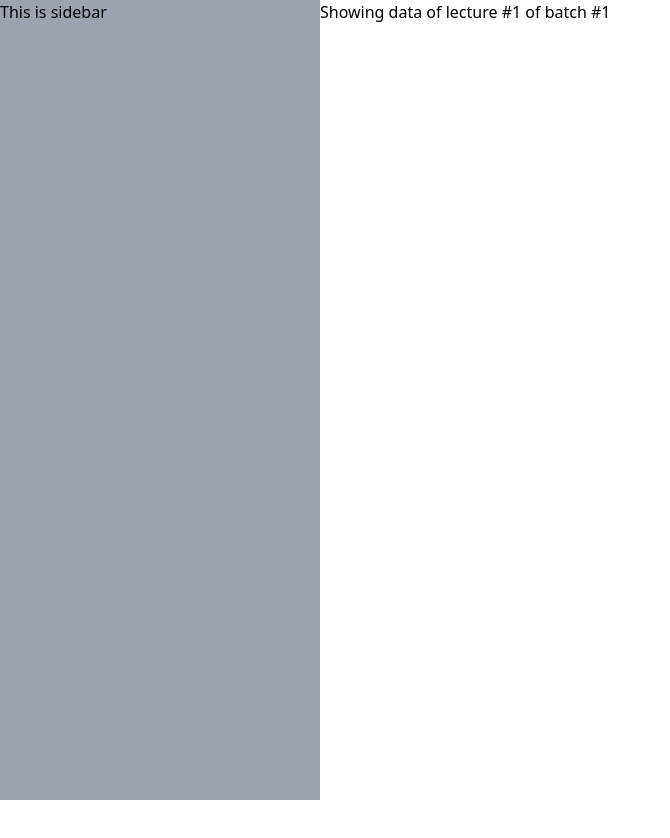
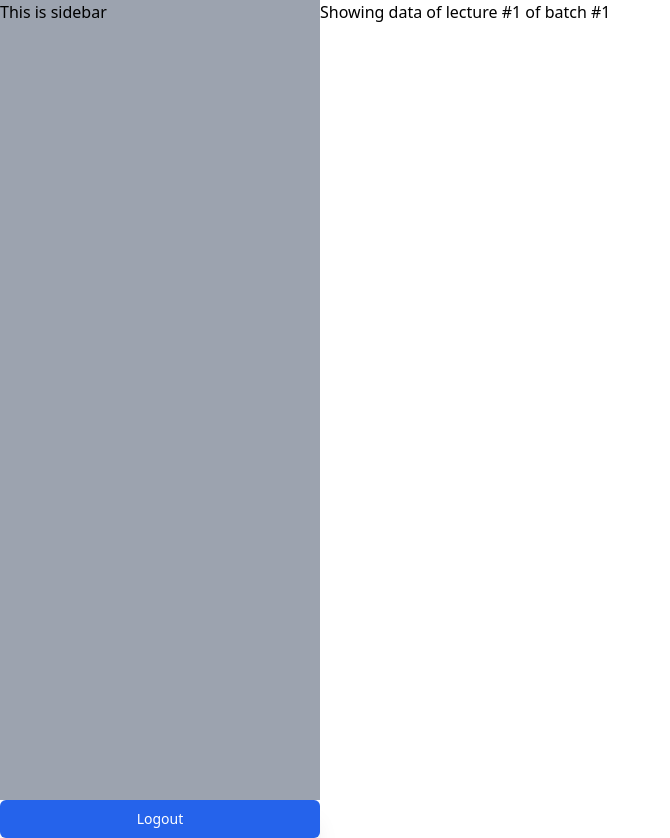
Before and after one commit to RiteshYadav7/devslane_project, a React (Create React App) app: page /batch/1/lecture/1 in a window 1280 px wide. Shown: the whole page, without its empty margins (0-670 px from the left). Before the commit the page ends 800 px from the top, so only its background shows below. Built offline with nearby package versions, Linux system fonts and the light colour scheme.

Commit message:
triggered api for login

```diff
--- a/package.json
+++ b/package.json
@@ -12,6 +12,7 @@
     "@types/react": "^17.0.0",
     "@types/react-dom": "^17.0.0",
     "@types/react-router-dom": "^5.1.8",
+    "axios": "^0.21.1",
     "formik": "^2.2.9",
     "react": "^17.0.2",
     "react-dom": "^17.0.2",
--- a/src/App.tsx
+++ b/src/App.tsx
@@ -4,18 +4,28 @@ import "./App.css";
 import AuthPage from "./pages/Auth.page";
 import AppContainerPage from "./pages/AppContainer.page";
 import NotFoundPage from "./pages/NotFound.page";
+import { LS_LOGIN_TOKEN } from "./api";
 
 function App() {
+  const token = localStorage.getItem(LS_LOGIN_TOKEN);
+
   return (
     <BrowserRouter>
       <Switch>
         <Route path="/" exact>
-            <Redirect to="/login"></Redirect>
+          {token ? <Redirect to="/dashboard" /> : <Redirect to="/login" />}
         </Route>
         <Route path={["/login", "/signup"]} exact>
           <AuthPage />
         </Route>
-          <Route path={["/dashboard", "/recordings", "/batch/:batchNumber/lecture/:lectureNumber"]} exact>
+        <Route
+          path={[
+            "/dashboard",
+            "/recordings",
+            "/batch/:batchNumber/lecture/:lectureNumber",
+          ]}
+          exact
+        >
           <AppContainerPage />
         </Route>
         <Route>
--- /dev/null
+++ b/src/api.ts
@@ -0,0 +1,74 @@
+import axios from "axios";
+
+axios.interceptors.request.use((config) => {
+  const token = localStorage.getItem(LS_LOGIN_TOKEN);
+
+  if (!token) {
+    return config;
+  }
+
+  return { ...config, headers: { ...config.headers, Authorization: token } };
+});
+
+axios.interceptors.response.use(undefined, (error) => {
+  if (error.response.data.code === 9101) {
+    localStorage.removeItem(LS_LOGIN_TOKEN);
+    window.location.href = "/login";
+  }
+  return Promise.reject(error);
+});
+
+interface LoginRequest {
+  email: string;
+  password: string;
+}
+
+interface LoginResponse {
+  data: {
+    is_2fa_enabled: boolean;
+  };
+  token: string;
+  user: User;
+}
+
+interface User {
+  id: number;
+  first_name: string;
+  middle_name: string;
+  last_name: string;
+  role: "staff" | "admin";
+}
+
+const BASE_URL = "https://api-dev.domecompass.com";
+
+export const LS_LOGIN_TOKEN = "login_token";
+
+export const login = (data: LoginRequest) => {
+  const url = BASE_URL + "/login";
+  console.log(data);
+
+  return axios.post<LoginResponse>(url, data).then((response) => {
+    localStorage.setItem(LS_LOGIN_TOKEN, response.data.token);
+    return response.data.user;
+  });
+};
+
+export const logout = () => {
+  localStorage.removeItem(LS_LOGIN_TOKEN);
+};
+
+interface GroupRequest {
+  limit?: number;
+  offset?: number;
+  query?: string;
+  status: "all-groups" | "archived";
+}
+
+export const fetchGroups = (data: GroupRequest) => {
+  const url = BASE_URL + "/groups";
+
+  axios
+    .get(url, { params: data })
+    .then((response) => console.log(response))
+    .catch((e) => console.error(e));
+};
--- a/src/components/Sidebar.tsx
+++ b/src/components/Sidebar.tsx
@@ -1,12 +1,23 @@
 import React from "react";
+import { logout } from "../api";
+import Button from "./Button/Button";
 
 interface Props {}
 
 const Sidebar: React.FC<Props> = (props) => {
-
-    return(
-        <div className="h-screen bg-gray-400 w-80">This is sidebar</div>
-    );
+  return (
+    <div>
+      <div className="h-screen bg-gray-400 w-80">This is sidebar</div>
+      <Button
+        onClick={() => {
+          logout();
+          window.location.href = "/login";
+        }}
+      >
+        Logout
+      </Button>
+    </div>
+  );
 };
 
 Sidebar.defaultProps = {};
--- a/src/pages/Dashboard.page.tsx
+++ b/src/pages/Dashboard.page.tsx
@@ -1,16 +1,22 @@
-import React from "react";
+import React, { useEffect, useState } from "react";
 import { Link } from "react-router-dom";
+import { fetchGroups } from "../api";
 
 interface Props {}
 
 const Dashboard: React.FC<Props> = (props) => {
+  const [query, setQuery] = useState("");
 
-    return(
-        <div>
-            This is Dashboard Page.
-            <Link to="/recordings">Go to recordings</Link>
-        </div>
-    );
+  useEffect(() => {
+    fetchGroups({ status: "all-groups", query: query });
+  }, [query]);
+
+  return (
+    <div>
+      This is Dashboard Page.
+      <Link to="/recordings">Go to recordings</Link>
+    </div>
+  );
 };
 
 Dashboard.defaultProps = {};
--- a/src/pages/Login.page.tsx
+++ b/src/pages/Login.page.tsx
@@ -7,11 +7,11 @@ import * as yup from "yup";
 import Input from "../components/Input/Input";
 import Button from "../components/Button/Button";
 import Alerts from "../components/Alerts/Alerts";
+import { login } from "../api";
 
 interface Props {}
 
 const Login: React.FC<Props> = (props) => {
-
   const history = useHistory();
 
   const {
@@ -30,11 +30,9 @@ const Login: React.FC<Props> = (props) => {
       password: yup.string().required().min(8),
     }),
     onSubmit: (data) => {
-      console.log("form submitting", data);
-      setTimeout(() => {
-        console.log("form submitted successfully");
+      login(data).then(() => {
         history.push("/dashboard");
-      }, 3000);
+      });
     },
   });
 
@@ -112,7 +110,9 @@ const Login: React.FC<Props> = (props) => {
           </div>
 
           <div>
-            <Button theme="primary" Icon={HiLockClosed}>Log in</Button>
+            <Button theme="primary" Icon={HiLockClosed}>
+              Log in
+            </Button>
             {isSubmitting && <FaSpinner className="animate-spin" />}
           </div>
 
@@ -149,7 +149,6 @@ const Login: React.FC<Props> = (props) => {
           , <span className="text-blue-600">Privacy</span>, and{" "}
           <span className="text-blue-600">Terms</span>.
         </p>
-        <Alerts />
       </div>
     </div>
   );
```
Also changed, not shown: 2 other files (tests, documents, lock files or other folders). Lines whose indentation alone changed are shown as unchanged.
